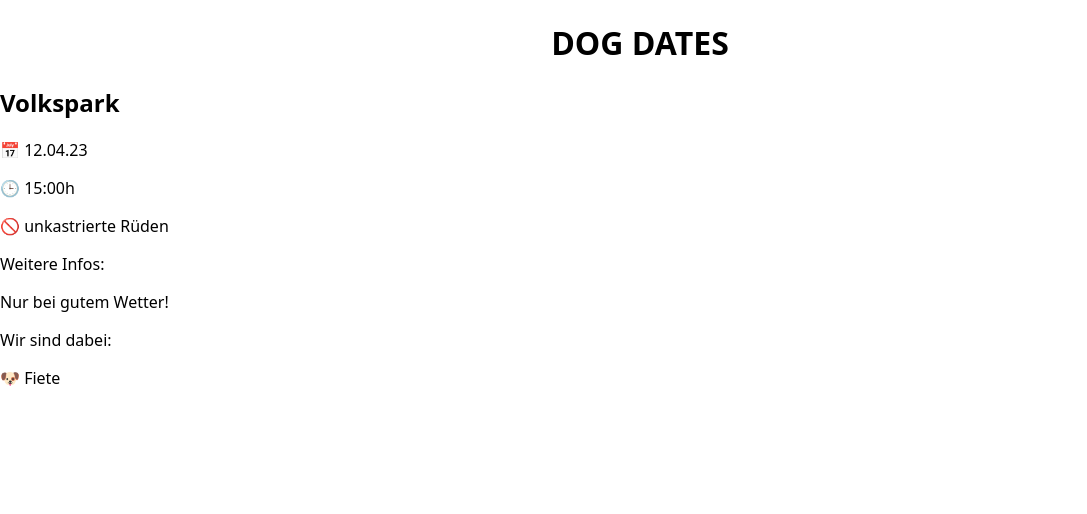
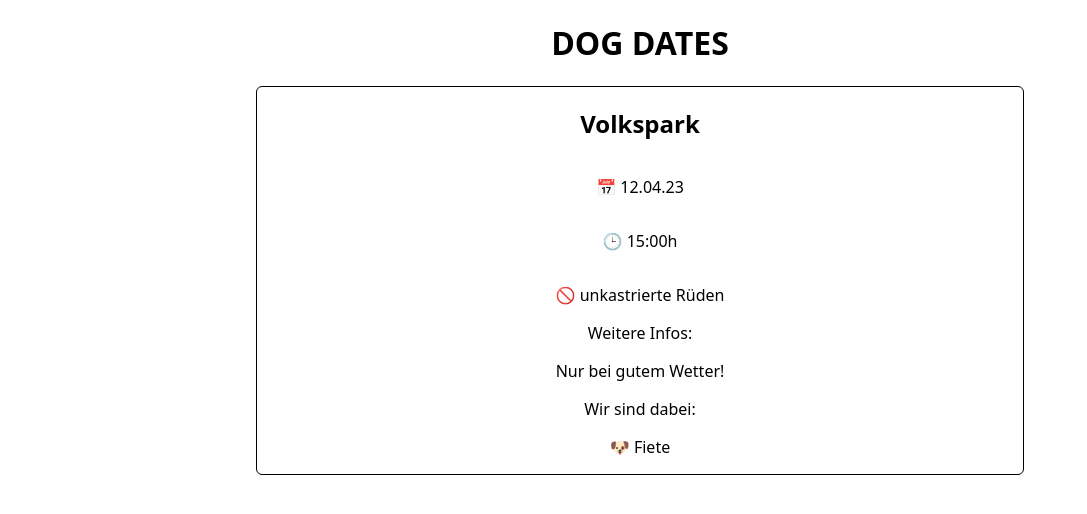
Before and after one commit to alexWaligorski/capstone-project, a Next.js app: page / in a window 1280 px wide. Shown: the top 514 px of the page, without its empty margins (0-1087 px from the left). Built offline with nearby package versions, Linux system fonts and the light colour scheme.

Commit message:
add simple styling to MeetingDetail and first dummy data to data.js

```diff
--- a/components/MeetingDetail/MeetingDetail.js
+++ b/components/MeetingDetail/MeetingDetail.js
@@ -1,14 +1,30 @@
+import styled from "styled-components";
+
 export default function MeetingDetail() {
   return (
-    <>
+    <StyledArticle>
       <h2>Volkspark</h2>
-      <p>📅 12.04.23</p>
-      <p>🕒 15:00h</p>
-      <p>🚫 unkastrierte Rüden</p>
+      <StyledParagraph>📅 12.04.23</StyledParagraph>
+      <StyledParagraph>🕒 15:00h</StyledParagraph>
+      <StyledParagraph>🚫 unkastrierte Rüden</StyledParagraph>
       <label htmlFor="infobox">Weitere Infos:</label>
-      <p id="infobox">Nur bei gutem Wetter!</p>
+      <StyledParagraph id="infobox">Nur bei gutem Wetter!</StyledParagraph>
       <label htmlFor="teilnehmende">Wir sind dabei:</label>
-      <p id="teilnehmende">🐶 Fiete</p>
-    </>
+      <StyledParagraph id="teilnehmende">🐶 Fiete</StyledParagraph>
+    </StyledArticle>
   );
 }
+
+const StyledArticle = styled.article`
+  display: flex;
+  flex-direction: column;
+  align-items: center;
+  width: 60vw;
+  margin-left: 20vw;
+  border: 1px solid black;
+  border-radius: 6px;
+`;
+
+const StyledParagraph = styled.p`
+  display: inline-block;
+`;
```
Also changed, not shown: data.js (added, +7 -0 lines).
